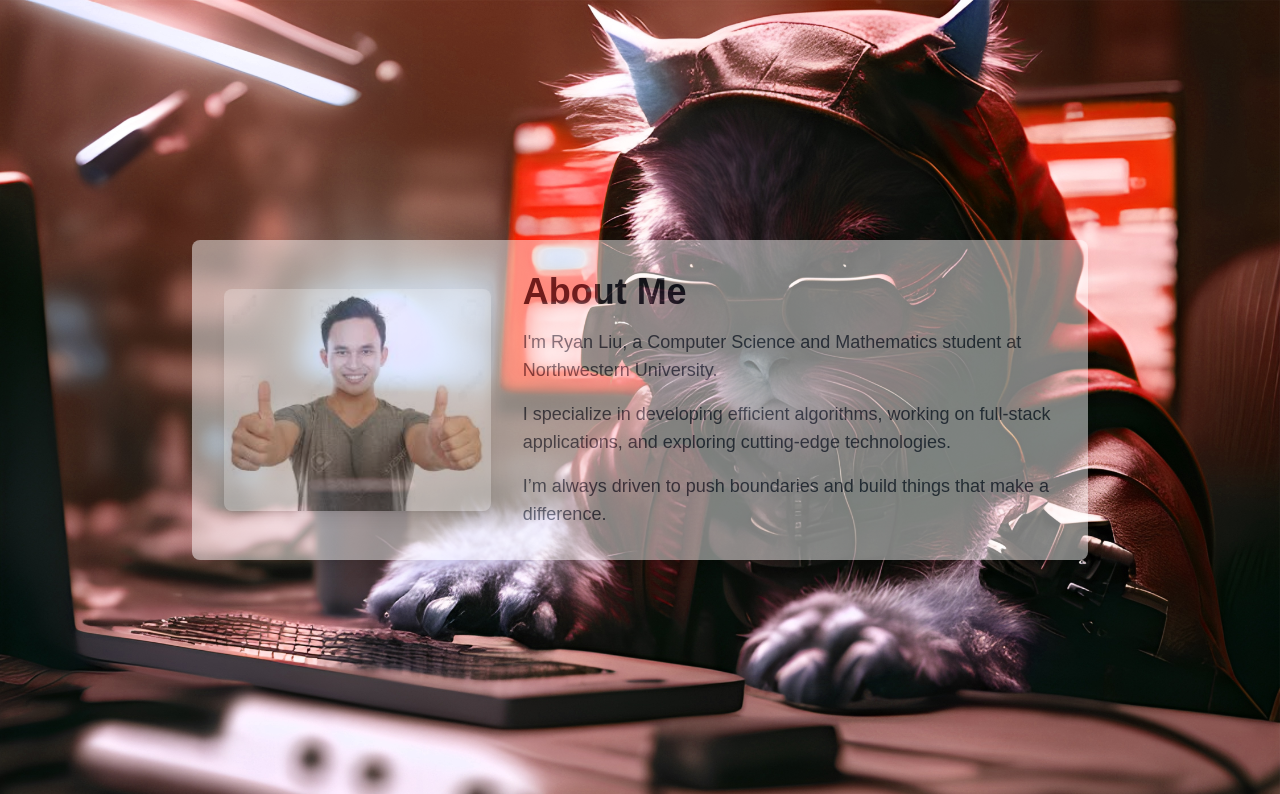
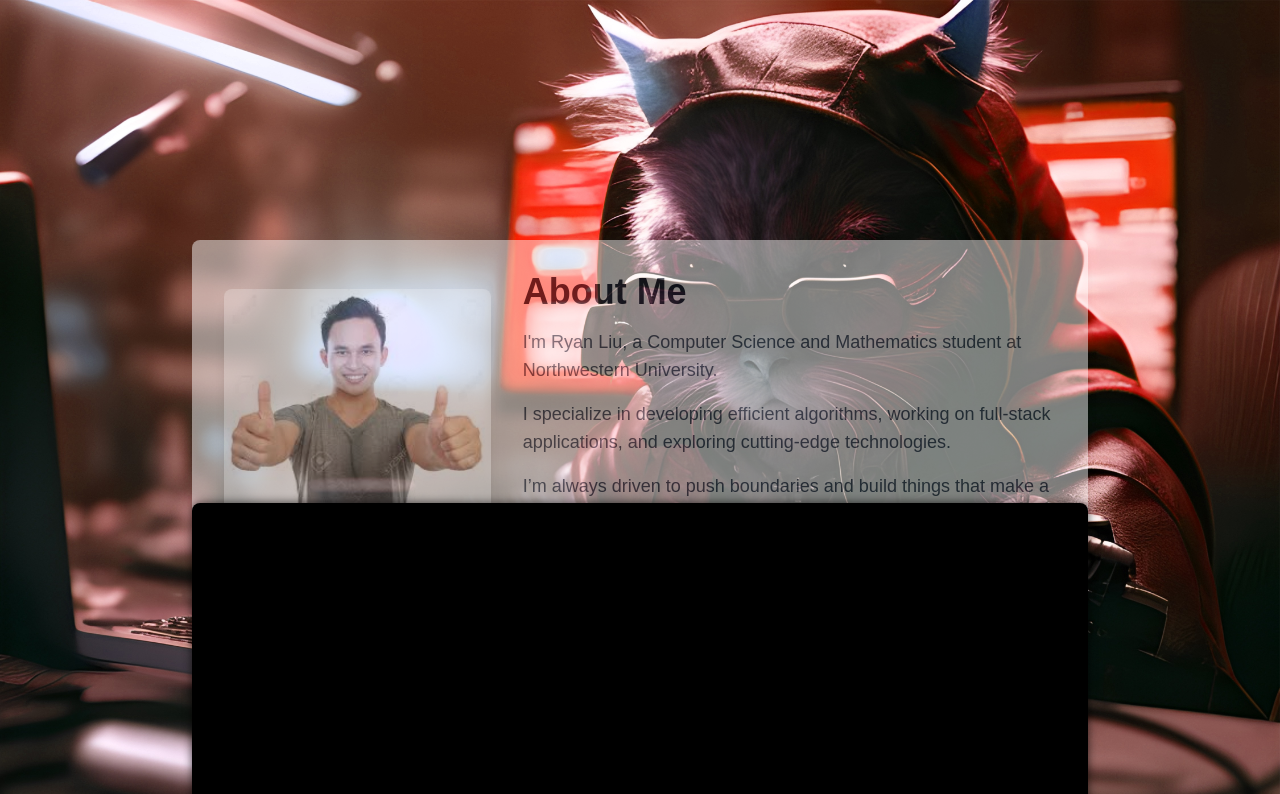
Before and after one commit to rliu2400/rliu.xyz, a Next.js app: page / in a window 1280 px wide. Shown: the top 794 px of the page. Built offline with nearby package versions, Linux system fonts and the light colour scheme; a web font is replaced by a local one.

Commit message:
unhid terminal

```diff
--- a/src/components/Header.tsx
+++ b/src/components/Header.tsx
@@ -6,7 +6,7 @@ export default function Header() {
     return (
         <header className="fixed bottom-0 left-0 w-full bg-transparent flex justify-center items-center z-[9999]">
             {/* Terminal Section inside the header */}
-            {/* <Terminal /> */}
+            <Terminal />
         </header>
     );
 }
```
